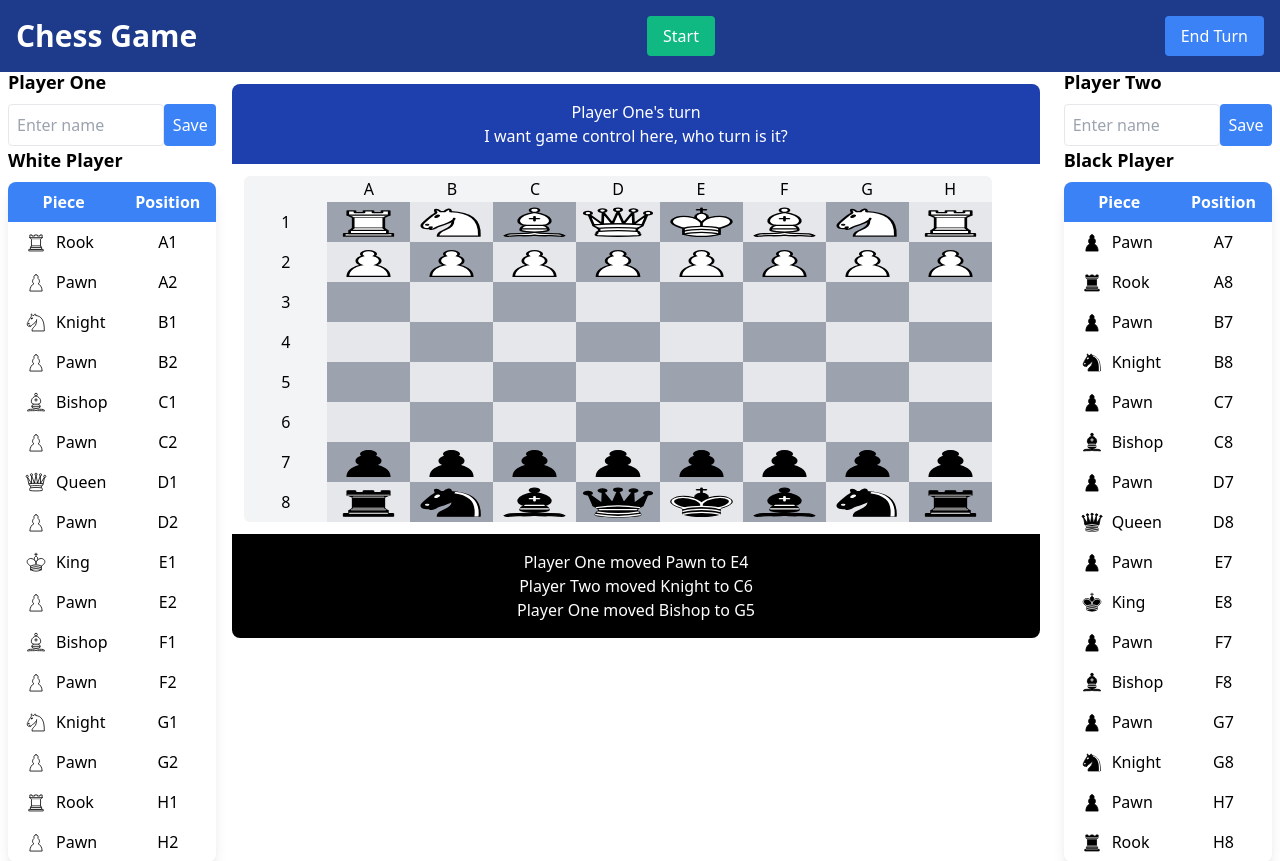
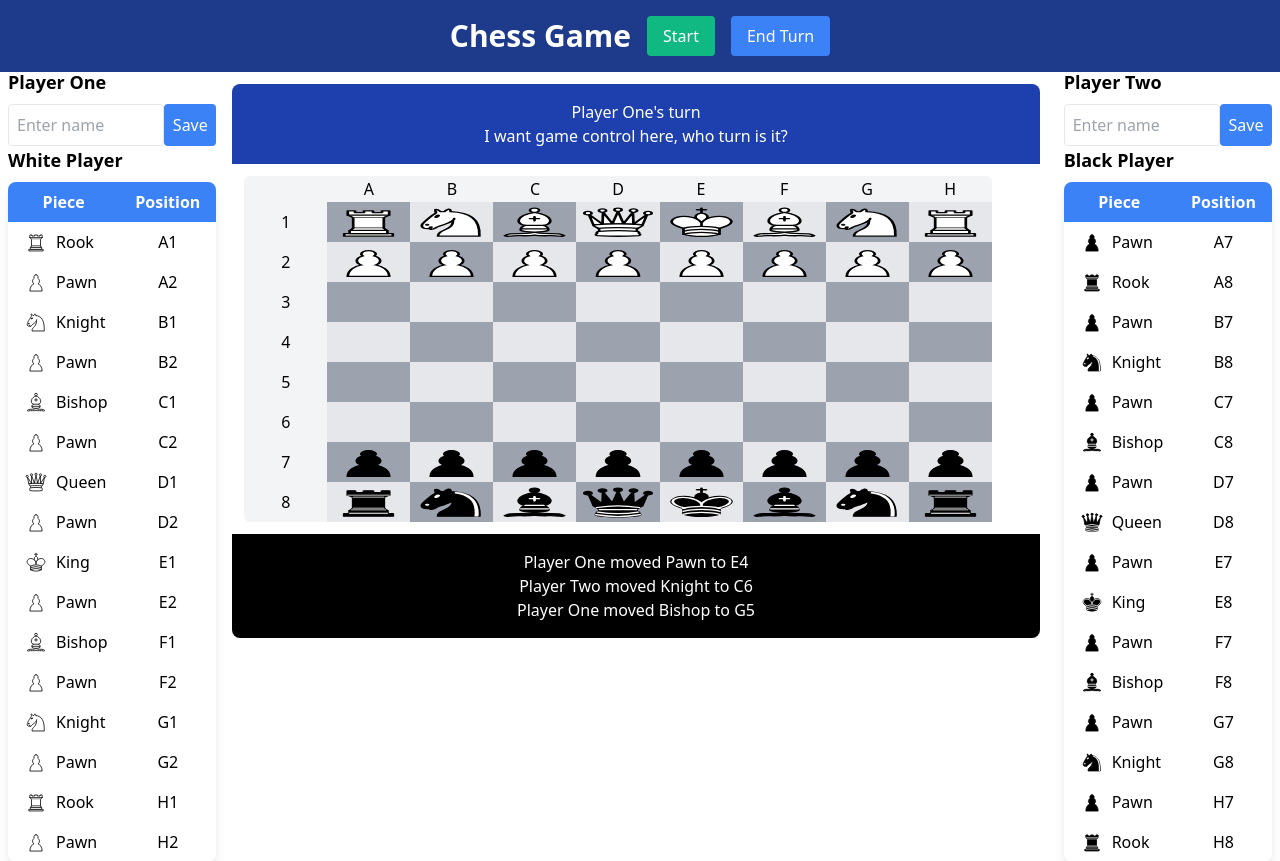
Before and after one commit to InteractiveWebdesign/chessgame, a PHP site: page / in a window 1280 px wide. Shown: the top 861 px of the page. Run offline with PHP 8.4, Linux system fonts and the light colour scheme.

Commit message:
header update

```diff
--- a/htdocs/views/header.php
+++ b/htdocs/views/header.php
@@ -16,8 +16,8 @@
 <body class="pt-9"> <!-- Add padding-top to body to prevent content from being hidden behind the fixed header -->
 
 <header class="fixed top-0 left-0 right-0 bg-blue-900 p-4 text-white">
-    <div class="container mx-auto flex justify-between items-center">
-        <h1 style="text-align: center;" class="text-3xl font-bold">Chess Game</h1>
+    <div class="container mx-auto flex justify-center items-center space-x-4">
+        <h1 class="text-3xl font-bold">Chess Game</h1>
         <button id="start-button" class="px-4 py-2 text-white bg-green-500 rounded hover:bg-blue-600">Start</button>
         <button id="end-turn-button" class="px-4 py-2 text-white bg-blue-500 rounded hover:bg-blue-600">End Turn</button>
     </div>
```
